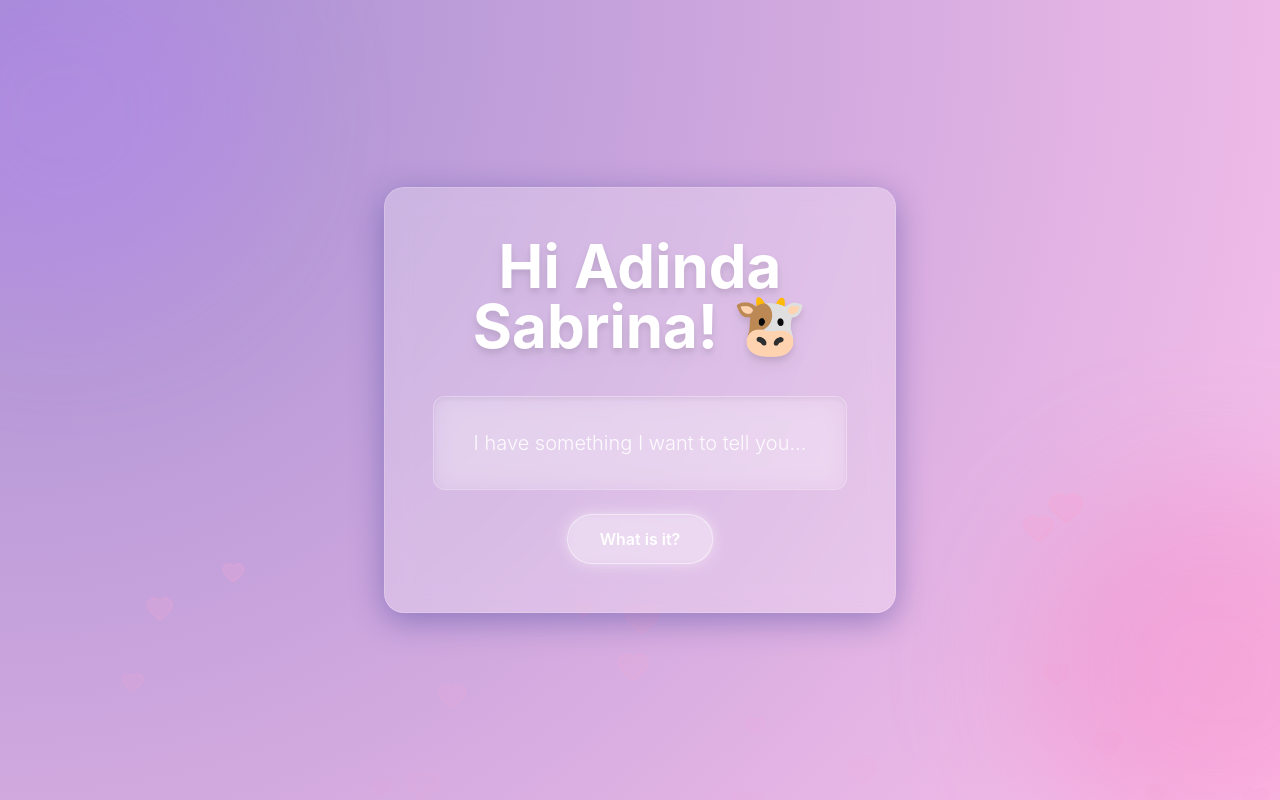
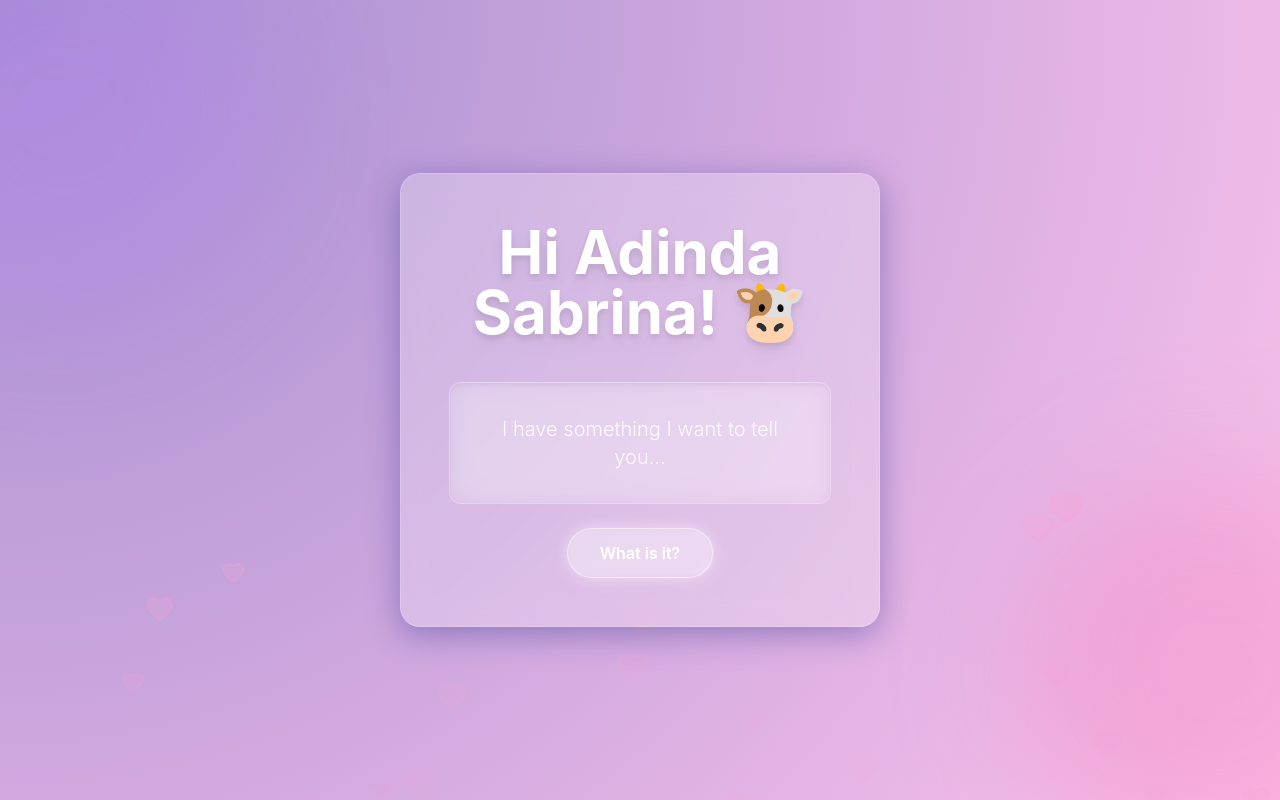
Before and after one commit to Moremirr/book, a React (Vite) app: page / in a window 1280 px wide. Built offline with nearby package versions, Linux system fonts and the light colour scheme.

Commit message:
Completely separate background from padded content to fix iPhone cutoff gaps

```diff
--- a/src/App.jsx
+++ b/src/App.jsx
@@ -292,7 +292,9 @@ function App() {
   };
 
   return (
-    <div className="fixed inset-0 w-full flex items-center justify-center overflow-hidden p-4 pt-[env(safe-area-inset-top)] pb-[env(safe-area-inset-bottom)]">
+    <div className="fixed inset-0 w-full h-full overflow-hidden">
+      {/* Absolute Background Layer (Ignores Safe Area Padding) */}
+      <div className="absolute inset-0 w-full h-full overflow-hidden pointer-events-none">
         {/* Background Carousel for Stage 1 */}
         {stage === 1 && (
           <BackgroundCarousel images={[
@@ -316,12 +318,18 @@ function App() {
             <div className="absolute bottom-[-10%] right-[-10%] w-96 h-96 bg-pink-400/30 rounded-full blur-3xl animate-float" style={{ animationDelay: '2s' }} />
           </>
         )}
+      </div>
 
+      {/* Content Layer (Respects Safe Area Padding) */}
+      <div className="relative w-full h-full flex items-center justify-center p-4 pt-[env(safe-area-inset-top)] pb-[env(safe-area-inset-bottom)] z-10 pointer-events-none">
+        <div className="pointer-events-auto flex items-center justify-center w-full max-w-lg">
           <AnimatePresence mode="wait">
             <GlassCard key={stage}>
               {renderContent()}
             </GlassCard>
           </AnimatePresence>
+        </div>
+      </div>
 
       {/* Confirmation Modal */}
       <AnimatePresence>
--- a/src/index.css
+++ b/src/index.css
@@ -2,22 +2,21 @@
 @tailwind components;
 @tailwind utilities;
 
-html {
-  height: -webkit-fill-available;
-}
-
 html,
 body {
   height: 100%;
+  height: -webkit-fill-available;
+  margin: 0;
+  padding: 0;
+  overflow: hidden;
+  background: radial-gradient(circle at top left, #a18cd1 0%, #fbc2eb 100%) fixed;
 }
 
 @layer base {
   body {
-    @apply m-0 p-0 font-sans text-white;
-    background: radial-gradient(circle at top left, #a18cd1 0%, #fbc2eb 100%) fixed;
+    @apply font-sans text-white;
     min-height: 100vh;
     min-height: -webkit-fill-available;
-    overflow: hidden;
   }
 }
 
```
Lines whose indentation alone changed are shown as unchanged.
